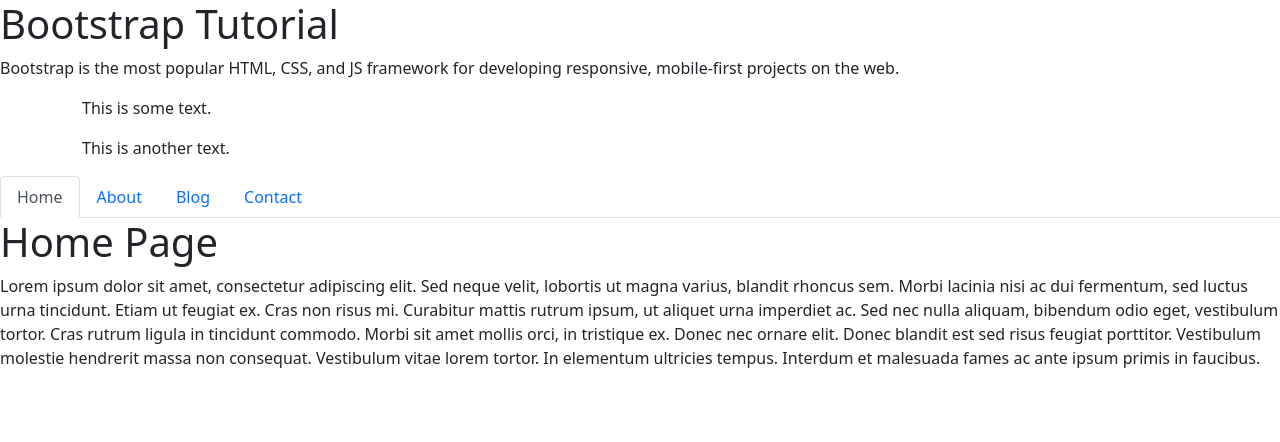
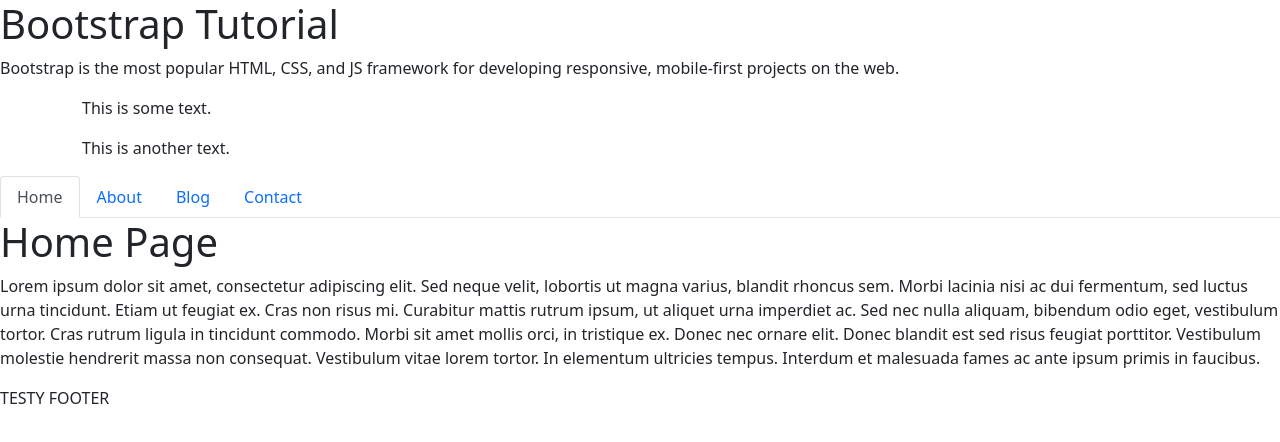
Before and after one commit to MMURPHY222/20-react-portfolio, a React (Create React App) app: page / in a window 1280 px wide. Shown: the top 442 px of the page. Built offline with nearby package versions, Linux system fonts and the light colour scheme.

Commit message:
tested footer component

```diff
--- a/src/components/Footer.js
+++ b/src/components/Footer.js
@@ -3,7 +3,7 @@
 function Footer() {
     return (
         <div>
-
+            TESTY FOOTER
         </div>
     )
 }
```
